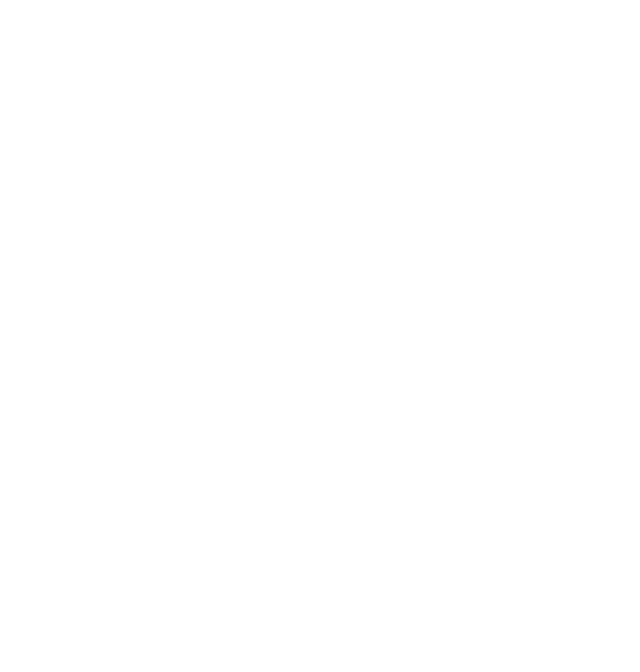
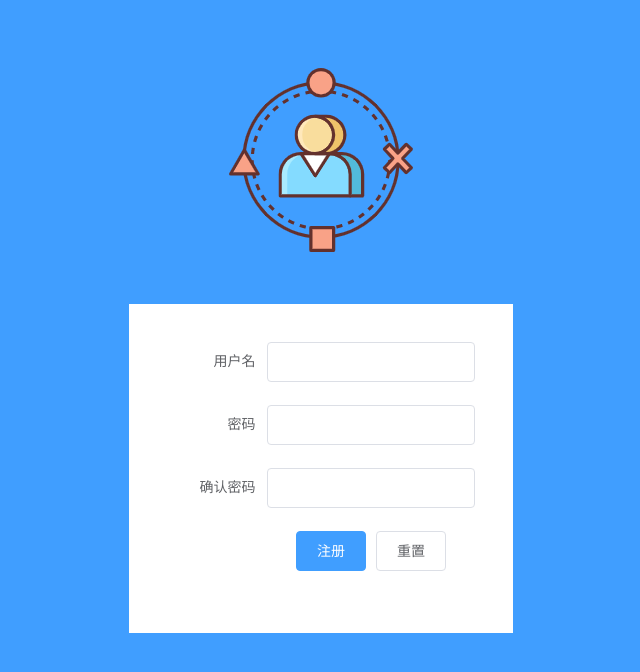
Before and after one commit to LWP123456789/PNS, a Vue app in the folder pns/: page /#/register in a window 1280 px wide. Shown: the top 672 px of the page, without its empty margins (319-959 px from the left). Built offline with nearby package versions, Linux system fonts and the light colour scheme.

Commit message:
Login页面完善了功能

```diff
--- a/pns/babel.config.js
+++ b/pns/babel.config.js
@@ -1,15 +1,15 @@
 module.exports = {
   presets: [
     '@vue/cli-plugin-babel/preset',
-    ["es2015", { "modules": false }]
+    // ["@babel/preset-env", { "modules": false }],
   ],
-  plugins: [
-    [
-      "component",
-      {
-        "libraryName": "element-ui",
-        "styleLibraryName": "theme-chalk"
-      }
-    ]
-  ]
+  // plugins: [
+  //   [
+  //     "component",
+  //     {
+  //       "libraryName": "element-ui",
+  //       "styleLibraryName": "theme-chalk"
+  //     }
+  //   ]
+  // ]
 }
--- a/pns/src/pages/Login.vue
+++ b/pns/src/pages/Login.vue
@@ -1,6 +1,6 @@
 <template>
   <div class="login">
-    <!-- 这里差个logo -->
+    <!-- logo -->
     <div class="login-logo">
       <img src="../assets/眼镜男子.png">
     </div>
@@ -25,6 +25,10 @@
               <el-button @click="resetForm('ruleForm')">重置</el-button>
             </div>
           </el-form-item>
+          <div class="login-to-register">
+            <span>没有账号?</span>
+            <router-link to="/register">注册</router-link>
+          </div>
         </el-form>
       </div>
     </div>
@@ -68,7 +72,10 @@
       submitForm(formName) {
         this.$refs[formName].validate((valid) => {
           if (valid) {
-            alert('submit!');
+            this.$message({
+              message:'登陆成功',
+              type:'success',
+            });
           } else {
             console.log('error submit!!');
             return false;
@@ -88,12 +95,12 @@
     position:absolute;
     top:0px;
     left: 0px;
+    bottom: 0px;
     width: 100%;
     height: 100%;
   }
   .login-logo{
     margin-top: 60px;
-    /* margin-left: 45%; */
     text-align: center;
   }
   .login-title{
@@ -112,4 +119,7 @@
   .login-button{
     text-align: center;
   }
+  .login-to-register{
+    text-align: right;
+  }
 </style>
--- /dev/null
+++ b/pns/src/pages/Register.vue
@@ -0,0 +1,124 @@
+<template>
+  <div class="register">
+    <!-- logo -->
+    <div class="register-logo">
+    <img src="../assets/login-logo.png">
+    </div>
+    <!-- 注册 -->
+    <div class="register-main">
+        <div class="register-form">
+            <el-form :model="ruleForm" status-icon :rules="rules" ref="ruleForm" label-width="100px" class="demo-ruleForm">
+                <el-form-item label="用户名" prop="username">
+                    <el-input type="text" v-model="ruleForm.username" autocomplete="off"></el-input>
+                </el-form-item>
+                <el-form-item label="密码" prop="pass">
+                    <el-input type="password" v-model="ruleForm.pass" autocomplete="off"></el-input>
+                </el-form-item>
+                <el-form-item label="确认密码" prop="checkPass">
+                    <el-input type="password" v-model="ruleForm.checkPass" autocomplete="off"></el-input>
+                </el-form-item>
+                <el-form-item>
+                    <div class="register-button">
+                        <el-button type="primary" @click="submitForm('ruleForm')">注册</el-button>
+                        <el-button @click="resetForm('ruleForm')">重置</el-button>
+                    </div>
+                </el-form-item>
+            </el-form>
+        </div>
+    </div>
+  </div>
+</template>
+
+<script>
+    export default {
+        name:'Register',
+        data() {
+            var validateUser = (rule, value, callback) => {
+                if (value === '') {
+                callback(new Error('请输入用户名'));
+                }else{
+                callback();
+                }
+            };
+            var validatePass = (rule, value, callback) => {
+                if (value === '') {
+                callback(new Error('请输入密码'));
+                } else {
+                if (this.ruleForm.checkPass !== '') {
+                    this.$refs.ruleForm.validateField('checkPass');
+                }
+                callback();
+                }
+            };
+            var validatePass2 = (rule, value, callback) => {
+                if (value === '') {
+                callback(new Error('请再次输入密码'));
+                } else if (value !== this.ruleForm.pass) {
+                callback(new Error('两次输入密码不一致!'));
+                } else {
+                callback();
+                }
+            };
+            return {
+                ruleForm: {
+                    username:'',
+                    pass: '',
+                    checkPass: '',
+                },
+                rules: {
+                    username: [
+                        { validator: validateUser, trigger: 'blur' }
+                    ],
+                    pass: [
+                        { validator: validatePass, trigger: 'blur' }
+                    ],
+                    checkPass: [
+                        { validator: validatePass2, trigger: 'blur' }
+                    ],
+                }
+            };
+        },
+         methods: {
+            submitForm(formName) {
+                this.$refs[formName].validate((valid) => {
+                    if (valid) {
+                        alert('submit!');
+                    } else {
+                        console.log('error submit!!');
+                        return false;
+                    }
+                });
+            },
+            resetForm(formName) {
+                this.$refs[formName].resetFields();
+            }
+        }
+    }
+</script>
+
+<style scoped>
+    .register{
+        background-color: #409EFF;
+        position: absolute;
+        top: 0px;
+        left: 0px;
+        width: 100%;
+        height: 100%;
+    }
+    .register-logo{
+        text-align: center;
+        margin-top: 60px;
+    }
+      .register-main{
+        background-color: white;
+        margin-top: 40px;
+        margin-left: 35%;
+        margin-right: 35%;
+    }
+    .register-form{
+        padding: 10%;
+    }
+    .register-button{
+        text-align: center;
+    }
+</style>
--- a/pns/src/router/index.js
+++ b/pns/src/router/index.js
@@ -2,6 +2,7 @@
 import VueRouter  from "vue-router"
 //引入组件
 import Login from '../pages/Login'
+import Register from '../pages/Register'
 
 const router = new VueRouter({
     routes:[
@@ -14,6 +15,12 @@
             path:'/login',
             component:Login,
             meta:{title:'登录'}
+        },
+        {
+            name:'zhuce',
+            path:'/register',
+            component:Register,
+            meta:{title:'注册'}
         }
     ]
 })
```
Also changed, not shown: 1 other file (tests, documents, lock files or other folders).
